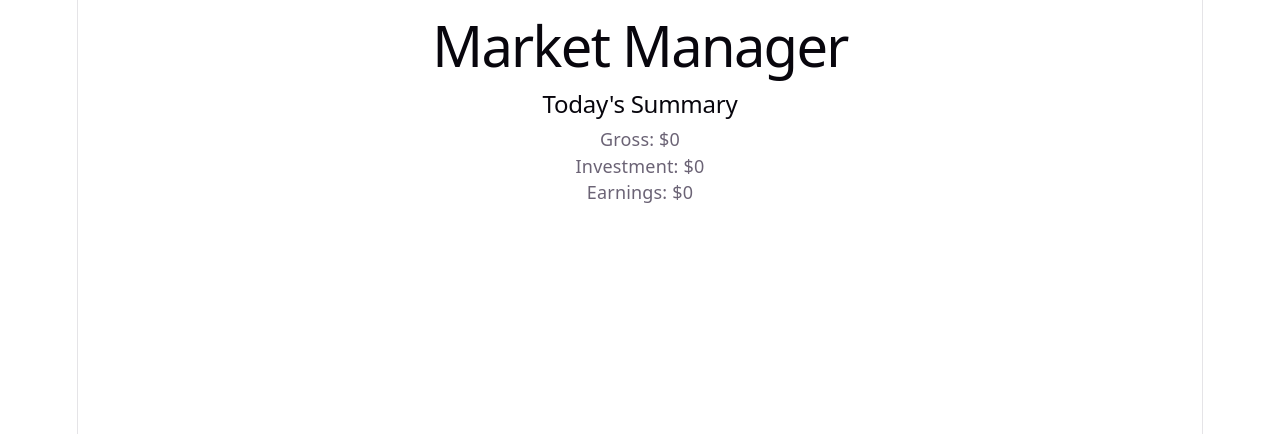
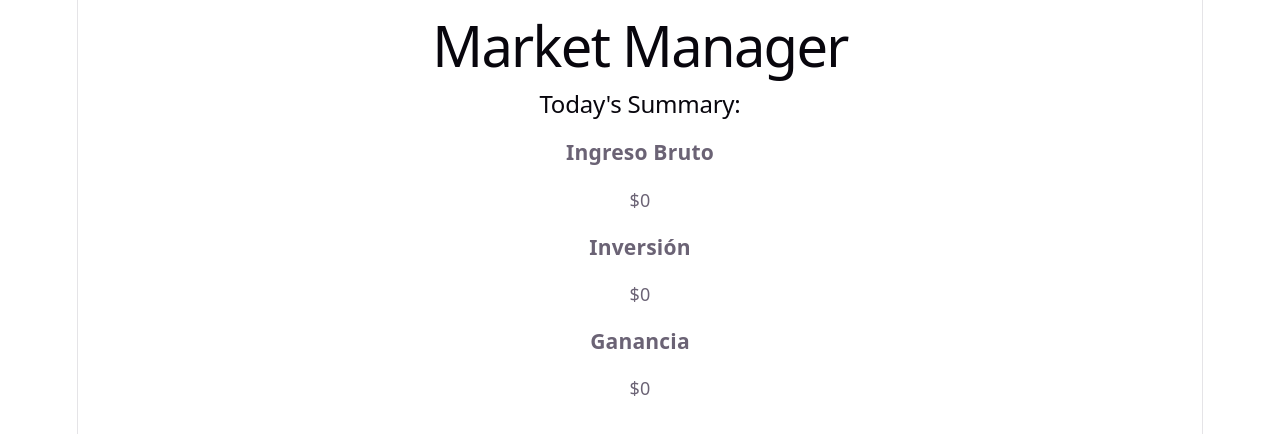
Before and after one commit to Serech-dev/market-manager, a React app in the folder frontend/: page / in a window 1280 px wide. Shown: the top 434 px of the page. Built offline with nearby package versions, Linux system fonts and the light colour scheme; no server answers; the HTML template or start-up script is replaced by a standard one.

Commit message:
[front] sales | update dashboard component

```diff
--- /dev/null
+++ b/frontend/src/components/SummaryCard.jsx
@@ -0,0 +1,10 @@
+function SummaryCard({ title, value }) {
+    return (
+        <div>
+            <h3>{title}</h3>
+            <p>${value}</p>
+        </div>
+    );
+}
+
+export default SummaryCard;
--- a/frontend/src/pages/Dashboard.jsx
+++ b/frontend/src/pages/Dashboard.jsx
@@ -1,5 +1,6 @@
 import { useEffect, useState } from "react";
 import api from "../services/api";
+import SummaryCard from "../components/SummaryCard";
 
 function Dashboard() {
     const [summary, setSummary] = useState({
@@ -12,9 +13,6 @@ function Dashboard() {
         api.get("sales/summary/")
             .then((response) => {
                 setSummary(response.data);
-            })
-            .catch((error) => {
-                console.error("Failed to fetch summary:", error);
             });
     }, []);
 
@@ -22,12 +20,23 @@ function Dashboard() {
         <div>
             <h1>Market Manager</h1>
 
-            <h2>Today's Summary</h2>
+            <h2>Today's Summary:</h2>
 
             <div>
-                <p>Gross: ${summary.gross}</p>
-                <p>Investment: ${summary.investment}</p>
-                <p>Earnings: ${summary.earnings}</p>
+                <SummaryCard
+                    title="Ingreso Bruto"
+                    value={summary.gross}
+                />
+
+                <SummaryCard
+                    title="Inversión"
+                    value={summary.investment}
+                />
+
+                <SummaryCard
+                    title="Ganancia"
+                    value={summary.earnings}
+                />
             </div>
         </div>
     );
```
